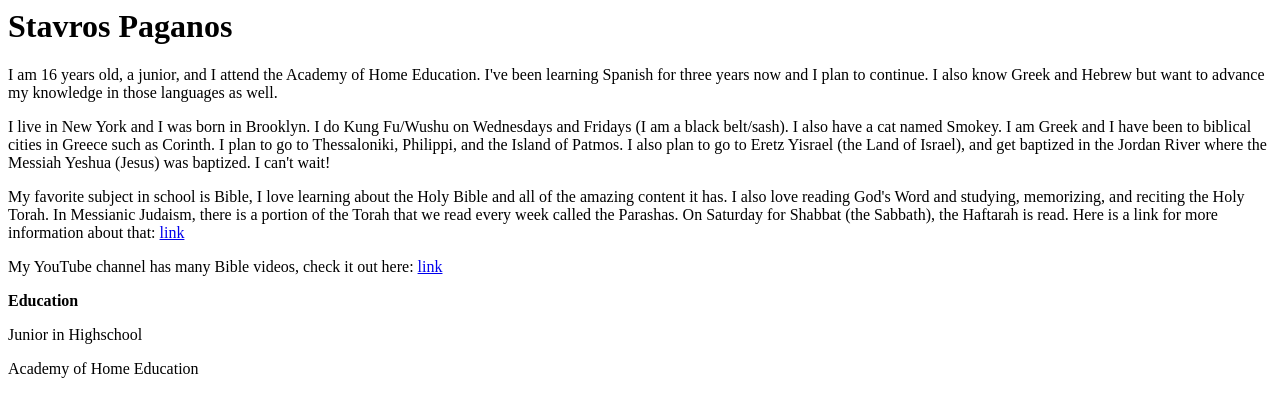
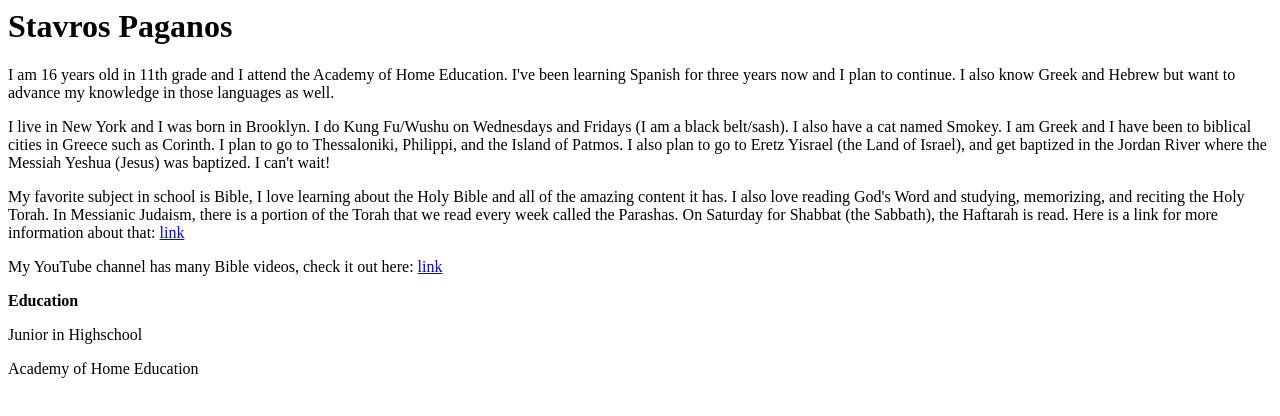
Before and after one commit to Stavrostav/stavrostav.github.io, a plain HTML site: page index.html in a window 1280 px wide. Drawn offline with Linux system fonts and the light colour scheme.

Commit message:
Update index.html

```diff
--- a/index.html
+++ b/index.html
@@ -4,7 +4,7 @@
   </head>
   <body>
     <h1>Stavros Paganos</h1>
-    <p>I am 16 years old, a junior, and I attend the Academy of Home Education. I've been learning Spanish for three years now and I plan to continue. I also know Greek and Hebrew but want to advance my knowledge in those languages as well.</p>
+    <p>I am 16 years old in 11th grade and I attend the Academy of Home Education. I've been learning Spanish for three years now and I plan to continue. I also know Greek and Hebrew but want to advance my knowledge in those languages as well.</p>
     <p>I live in New York and I was born in Brooklyn. I do Kung Fu/Wushu on Wednesdays and Fridays (I am a black belt/sash). I also have a cat named Smokey. I am Greek and I have been to biblical cities in Greece such as Corinth. I plan to go to Thessaloniki, Philippi, and the Island of Patmos. I also plan to go to Eretz Yisrael (the Land of Israel), and get baptized in the Jordan River where the Messiah Yeshua (Jesus) was baptized. I can't wait!</p>
     <p>My favorite subject in school is Bible, I love learning about the Holy Bible and all of the amazing content it has. I also love reading God's Word and studying, memorizing, and reciting the Holy Torah. In Messianic Judaism, there is a portion of the Torah that we read every week called the Parashas. On Saturday for Shabbat (the Sabbath), the Haftarah is read. Here is a link for more information about that: <a href="https://torahclub.ffoz.org/torah-portions/">link</a> </p>
     <p>My YouTube channel has many Bible videos, check it out here: <a href="https://www.youtube.com/channel/UCz96C8OM1W6kqxK5qVFkylw">link</a> </p>
```
